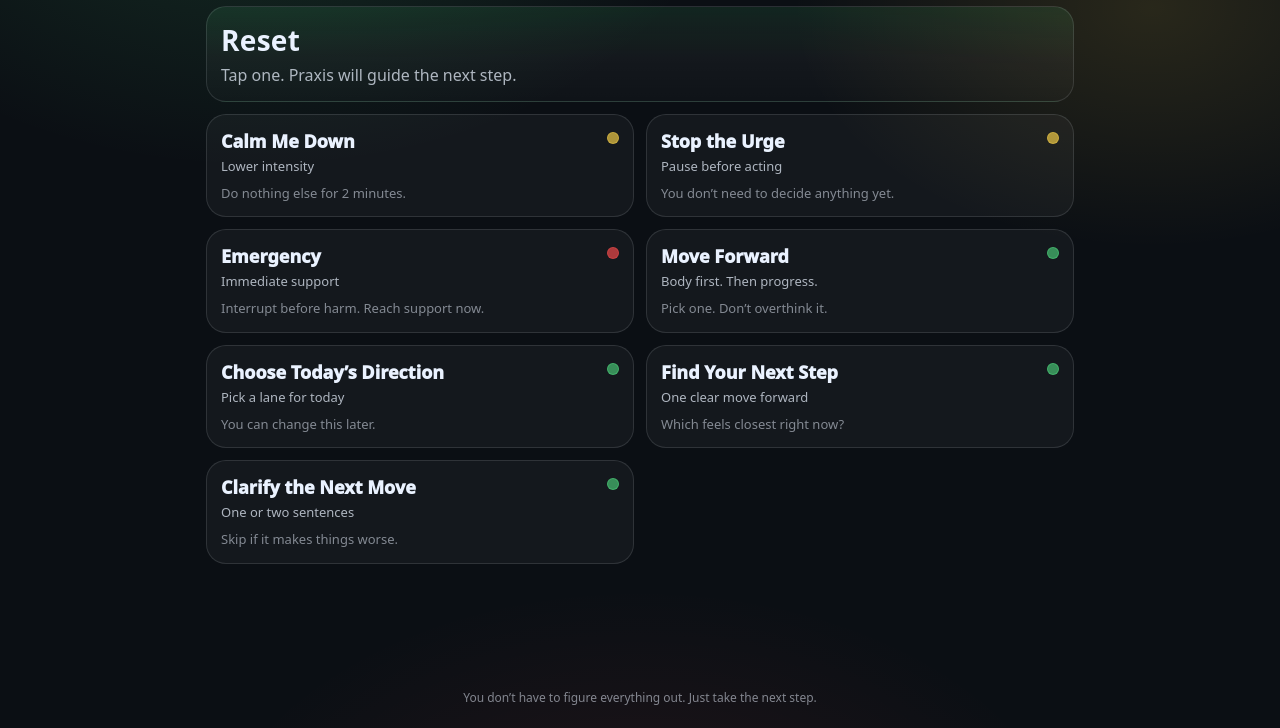
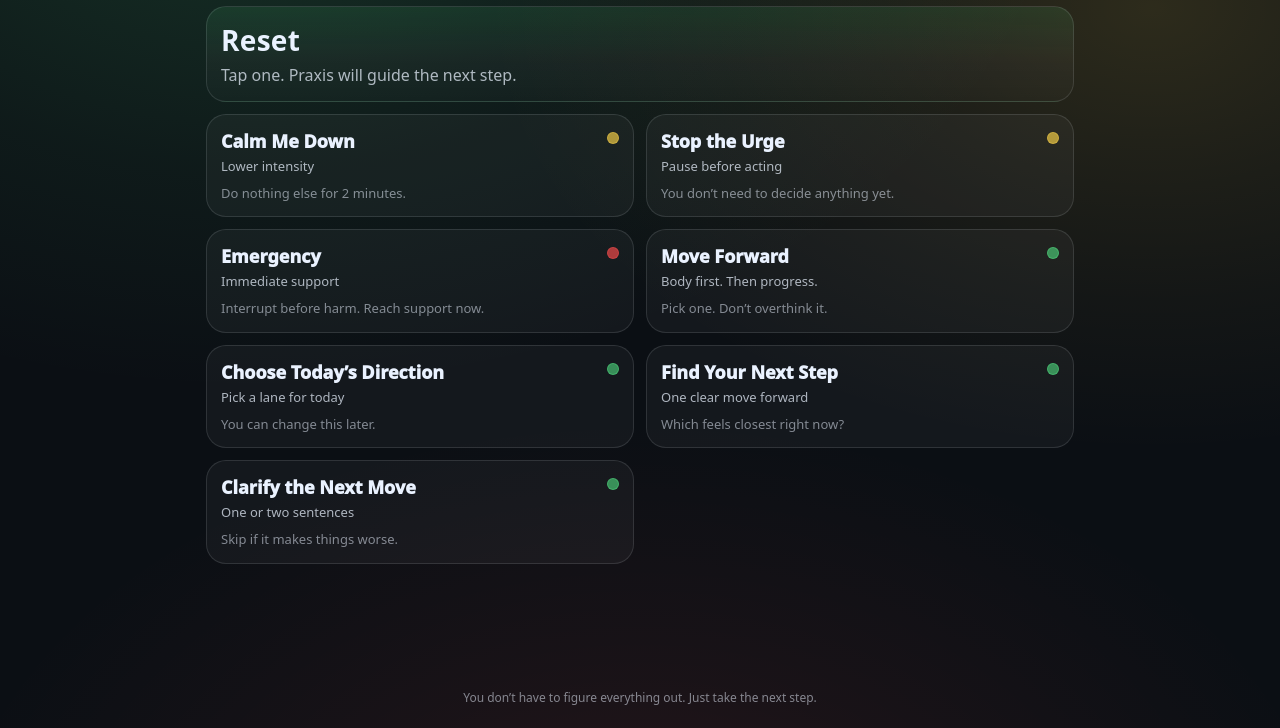
Before and after one commit to majishin8383-collab/Praxis, a plain HTML site: page index.html in a window 1280 px wide. Shown: the part 72-800 px from the top of the page. Drawn offline with Linux system fonts and the light colour scheme.

Commit message:
Update base.css

```diff
--- a/styles/base.css
+++ b/styles/base.css
@@ -20,10 +20,24 @@ html,body{height:100%}
 body{
   margin:0;
   font-family: ui-sans-serif, system-ui, -apple-system, Segoe UI, Roboto, Helvetica, Arial;
-  background: radial-gradient(1200px 800px at 20% -10%, rgba(86,240,139,.14), transparent 40%),
-              radial-gradient(900px 600px at 90% 10%, rgba(255,216,74,.12), transparent 40%),
-              radial-gradient(900px 600px at 50% 120%, rgba(255,77,77,.10), transparent 50%),
-              var(--bg);
+  /* ✅ smoother fades — removes “hard line” seam */
+  background:
+    radial-gradient(1200px 800px at 20% -10%,
+      rgba(86,240,139,.16) 0%,
+      rgba(86,240,139,.10) 22%,
+      rgba(86,240,139,.05) 40%,
+      transparent 68%),
+    radial-gradient(900px 600px at 90% 10%,
+      rgba(255,216,74,.14) 0%,
+      rgba(255,216,74,.08) 28%,
+      rgba(255,216,74,.04) 48%,
+      transparent 74%),
+    radial-gradient(900px 600px at 50% 120%,
+      rgba(255,77,77,.12) 0%,
+      rgba(255,77,77,.06) 35%,
+      rgba(255,77,77,.03) 55%,
+      transparent 78%),
+    var(--bg);
   color:var(--text);
 }
 
```
